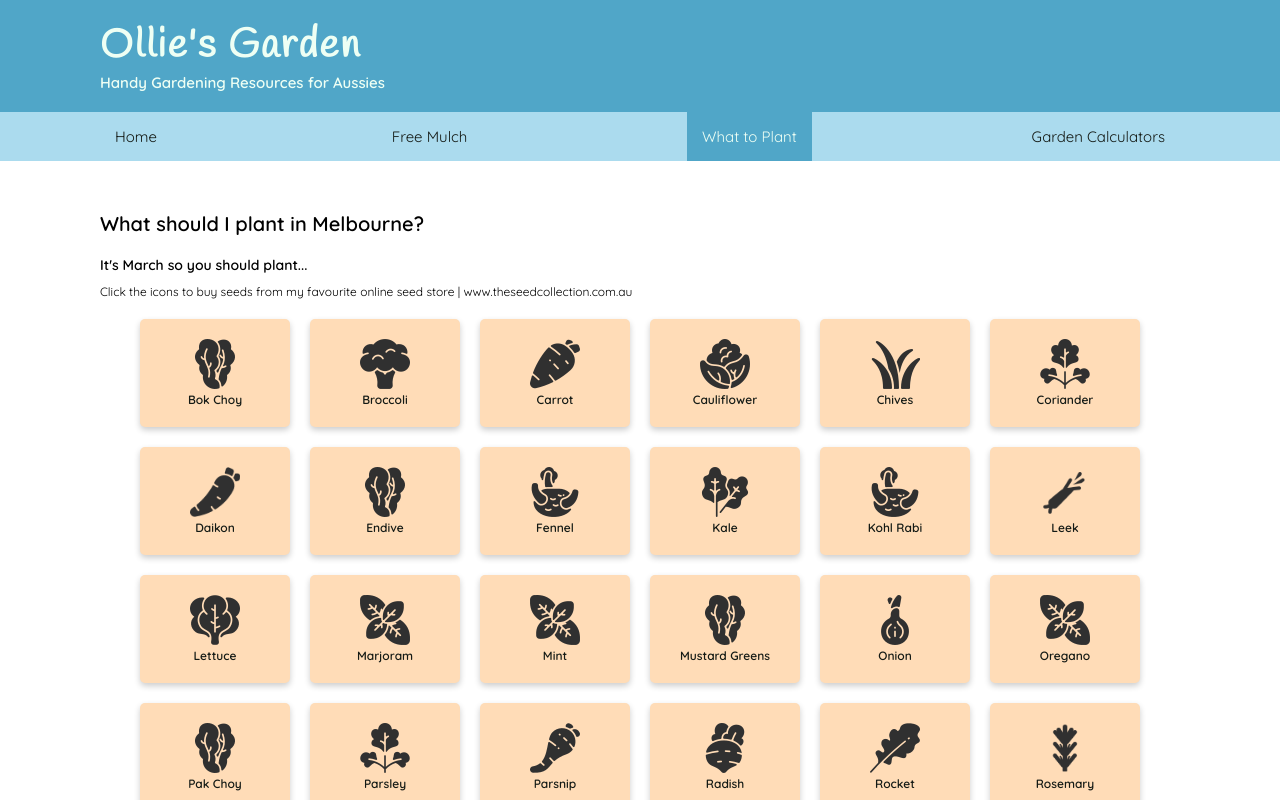
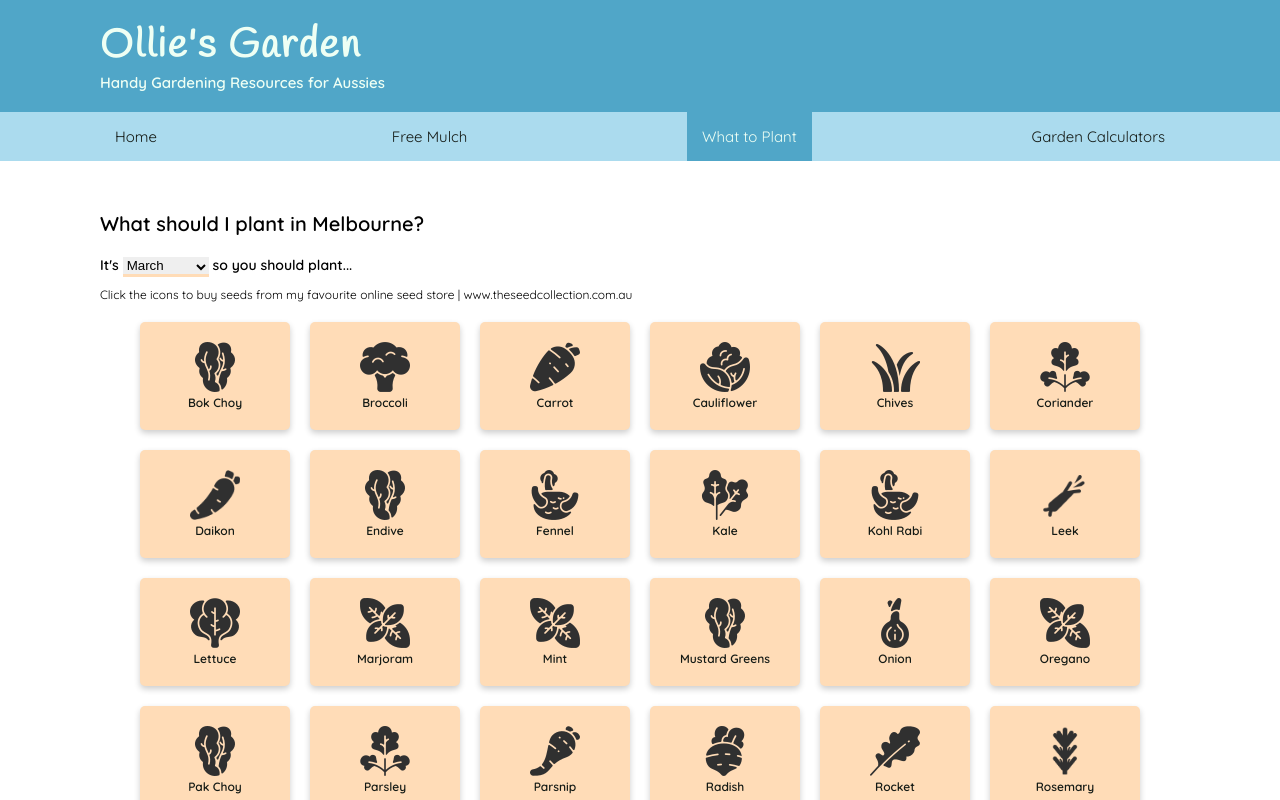
Before and after one commit to ohermans1/ollies-garden, an Angular app: page /what-to-plant in a window 1280 px wide. Shown: the top 800 px of the page. Built offline with nearby package versions, Linux system fonts and the light colour scheme.

Commit message:
added selectable month feature

```diff
--- a/src/app/UI/footer/footer.component.html
+++ b/src/app/UI/footer/footer.component.html
@@ -23,7 +23,7 @@
   <div class="footer__copyright">
     <span
       >This is free content I provide for fun — I take no responsibility for
-      incorrect information and will not respond to rude emails.</span
+      incorrect information.</span
     ><span
       >Website created by Ollie Hermans |
       <a
--- a/src/app/what-to-plant/what-to-plant.component.html
+++ b/src/app/what-to-plant/what-to-plant.component.html
@@ -3,7 +3,23 @@
     What should I plant in {{ locationArray[0] }}?
   </h2>
   <h3 class="what-to-plant__secondary">
-    It's {{ month }} so you should plant...
+    <!-- It's {{ month }} so you should plant... -->
+    It's
+    <select
+      name="month"
+      id="monthSelector"
+      class="what-to-plant__select"
+      (change)="changeMonth($event)"
+    >
+      <option
+        value="{{ month }}"
+        *ngFor="let month of monthArray"
+        [selected]="setSelected(month)"
+      >
+        {{ month }}
+      </option>
+    </select>
+    so you should plant...
   </h3>
   <p class="what-to-plant__paragraph">
     Click the icons to buy seeds from my favourite online seed store |
--- a/src/app/what-to-plant/what-to-plant.component.scss
+++ b/src/app/what-to-plant/what-to-plant.component.scss
@@ -11,6 +11,19 @@
 
   &__paragraph {
     font-size: 1.2rem;
+  }
+
+  &__select {
+    border: none;
+    border-bottom: 3px solid var(--color-tertiary);
+
+    &:focus {
+      outline: none;
+    }
+
+    &:hover {
+      border-bottom: 3px solid var(--color-tertiary-dark);
+    }
   }
 }
 
--- a/src/app/what-to-plant/what-to-plant.component.ts
+++ b/src/app/what-to-plant/what-to-plant.component.ts
@@ -777,4 +777,17 @@ export class WhatToPlantComponent implements OnInit {
     vegetable.month.includes(this.month)
   );
 
+  setSelected(ngMonth: string) {
+    if (ngMonth === this.month) {
+      return true;
+    }
+    return false;
+  }
+
+  changeMonth(e: any) {
+    this.month = e.target[e.target.selectedIndex].text;
+    this.thisMonthsArray = this.vegetables.filter((vegetable) =>
+      vegetable.month.includes(this.month)
+    );
+  }
 }
```
Also changed, not shown: src/404.html (+6 -46 lines), 5 other files (tests, documents, lock files or other folders).
